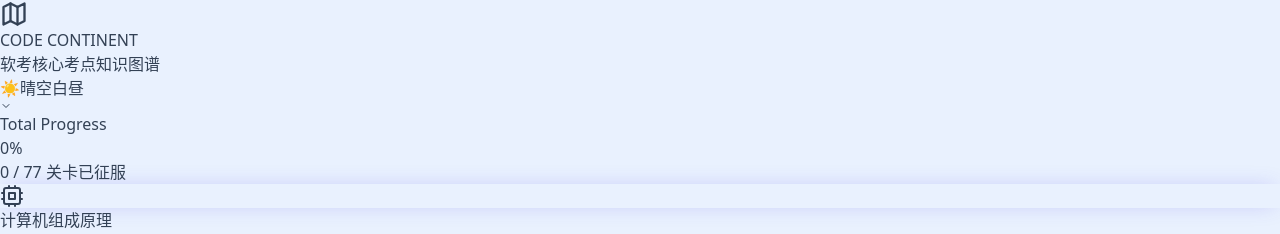
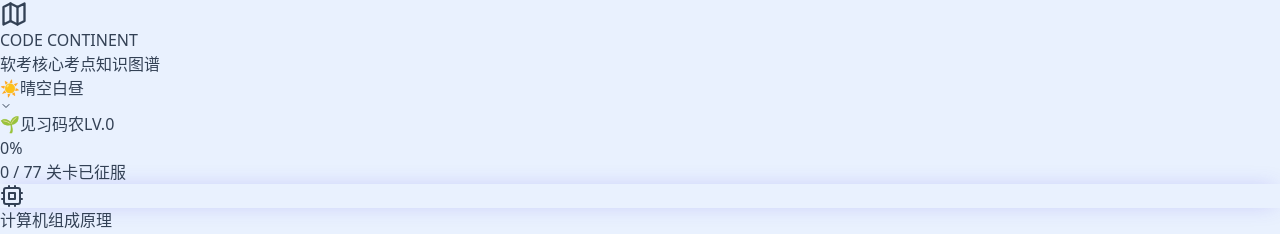
Before and after one commit to Jie-Fu170/CodeGame, a React (Vite) app: page / in a window 1280 px wide. Shown: the top 234 px of the page. Built offline with nearby package versions, Linux system fonts and the light colour scheme; the HTML template or start-up script is replaced by a standard one.

Commit message:
fix: update WorldMap component

```diff
--- a/src/components/WorldMap.tsx
+++ b/src/components/WorldMap.tsx
@@ -34,6 +34,16 @@ const CATEGORY_ACCENTS: Record<string, string> = {
   '系统架构': 'amber',
   '软件工程': 'pink'
 };
+
+/** 冒险者段位：按总完成度晋升（min 为百分比阈值） */
+const RANKS = [
+  { min: 0, name: '见习码农', emoji: '🌱' },
+  { min: 10, name: '代码学徒', emoji: '📘' },
+  { min: 25, name: '算法骑士', emoji: '⚔️' },
+  { min: 50, name: '架构法师', emoji: '🔮' },
+  { min: 75, name: '大陆征服者', emoji: '👑' },
+  { min: 100, name: '源码之神', emoji: '✨' },
+] as const;
 
 /** 技能链节点单元格尺寸（定死 → 位置可纯算出来，不用测量每个节点） */
 const CELL_W = 112;
@@ -268,20 +278,45 @@ export function WorldMap() {
             )}
           </div>
 
-          <div className="flex flex-col items-end">
-            <div className="text-xs t-text-2 uppercase tracking-widest mb-1">Total Progress</div>
+          <div className="flex flex-col items-end gap-2">
+            {/* 冒险者段位 */}
+            {(() => {
+              const rankIdx = RANKS.reduce((acc, r, i) => (progressPercent >= r.min ? i : acc), 0);
+              const rank = RANKS[rankIdx];
+              return (
+                <div className="t-chip border rounded-full px-3 py-1 flex items-center gap-1.5 font-mono text-xs">
+                  <span className="text-sm leading-none">{rank.emoji}</span>
+                  <span className="t-text-1 font-bold tracking-wide">{rank.name}</span>
+                  <span className="t-text-3 tracking-widest">LV.{rankIdx}</span>
+                </div>
+              );
+            })()}
+
+            {/* 九科目分段进度：世界地图的缩微模型 */}
             <div className="flex items-center gap-3">
-              <div className="w-48 h-2 t-track rounded-full overflow-hidden ring-1 t-ringdim">
-                <div
-                  className="relative h-full bg-gradient-to-r from-indigo-400 via-violet-500 to-fuchsia-400 rounded-full transition-all duration-1000 overflow-hidden"
-                  style={{ width: `${progressPercent}%` }}
-                >
-                  <span className="progress-shine absolute inset-y-0 w-1/3 bg-gradient-to-r from-transparent via-white/40 to-transparent"></span>
-                </div>
+              <div className="flex w-48 sm:w-56 h-2 rounded-full overflow-hidden gap-[2px]">
+                {groups.map(g => {
+                  const accentSeg = getLevelTheme(CATEGORY_ACCENTS[g.category] ?? 'slate');
+                  const done = g.levels.filter(l => completedLevels.includes(l.id)).length;
+                  const segPct = Math.round((done / g.levels.length) * 100);
+                  return (
+                    <div
+                      key={g.category}
+                      title={`${g.category} ${done}/${g.levels.length}`}
+                      className="t-track h-full rounded-sm"
+                      style={{ width: `${(g.levels.length / LEVELS.length) * 100}%` }}
+                    >
+                      <div
+                        className="h-full rounded-sm transition-all duration-700"
+                        style={{ width: `${segPct}%`, background: accHex(accentSeg) }}
+                      ></div>
+                    </div>
+                  );
+                })}
               </div>
               <span className="font-mono font-bold text-lg t-text-1">{progressPercent}%</span>
             </div>
-            <div className="text-[10px] t-text-3 mt-1">{totalCompleted} / {LEVELS.length} 关卡已征服</div>
+            <div className="text-[10px] t-text-3 -mt-1">{totalCompleted} / {LEVELS.length} 关卡已征服</div>
           </div>
         </div>
       </div>
```
